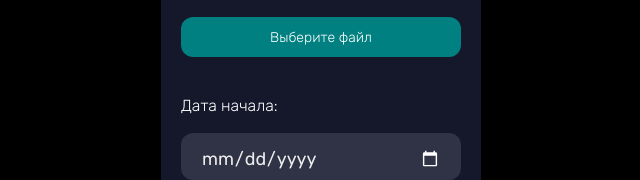
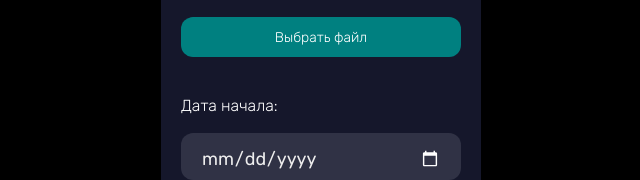
Before and after one commit to ReM1key/YaLineLoad_MsgCol, a plain HTML site: page index.html in a window 1280 px wide. Shown: the part 188-368 px from the top of the page, 319-959 px from the left. Drawn offline with nearby package versions, Linux system fonts and the light colour scheme.

Commit message:
Update index.html
"Выберите файл" => "Выбрать файл"

```diff
--- a/index.html
+++ b/index.html
@@ -16,7 +16,7 @@
                 </div>
                 <label class="input-file">
                     <input type="file" name="file" id="loadJson" accept=".json">
-                    <span>Выберите файл</span>
+                    <span>Выбрать файл</span>
                 </label>
 
                 <label for="startDataRule">Дата начала:</label>
```
